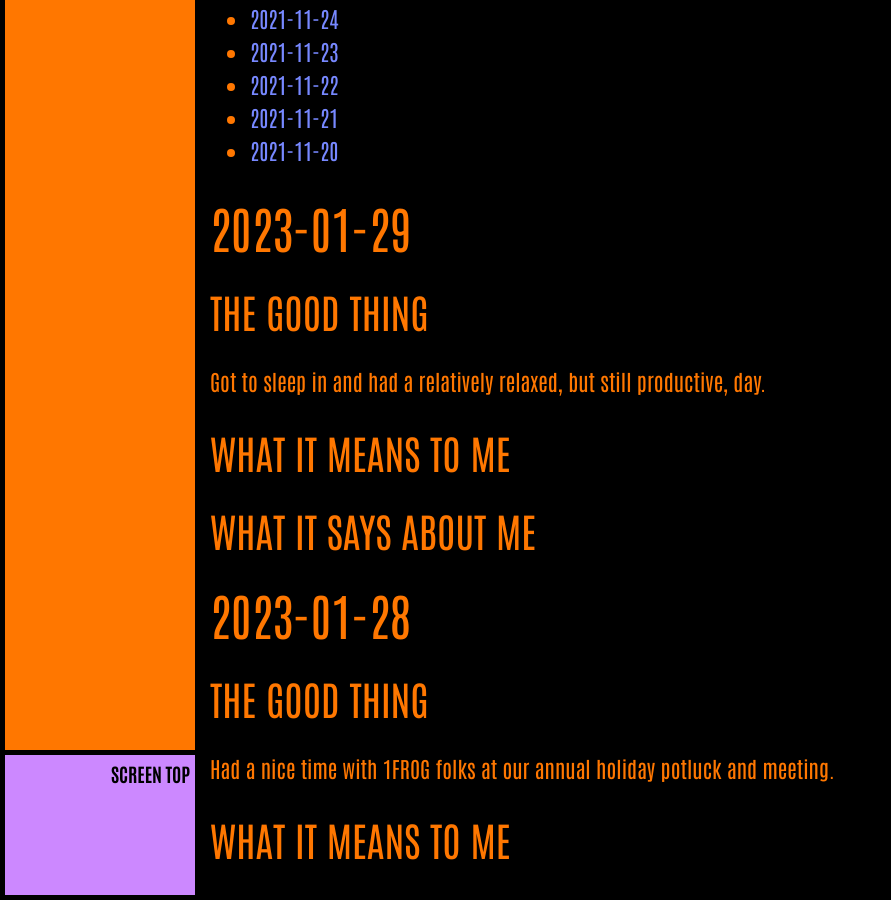
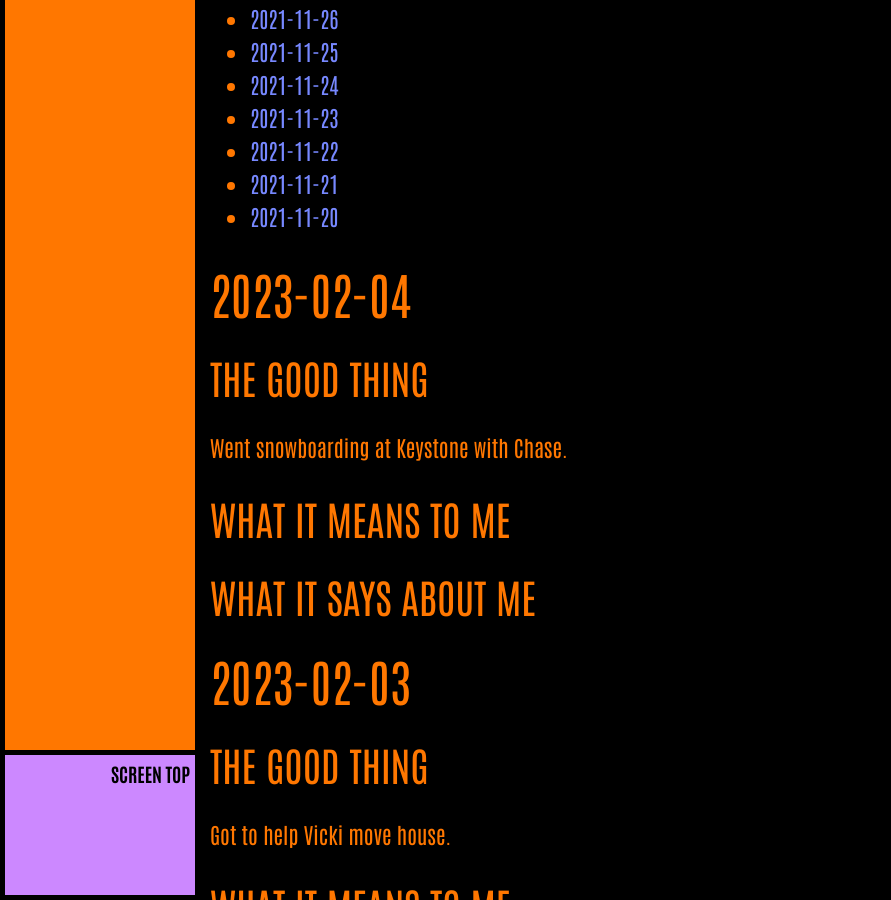
Before and after one commit to ArthurZey/arthurzey.github.io, a Jekyll site: the page built from _pages/one-good-thing.md, in a window 1280 px wide and 900 px high, scrolled down 9108 px. Shown: the whole window, without its empty margins (0-891 px from the left). Built offline with Jekyll 4.4.1, drawn with Linux system fonts in a browser that asks for light colours; some of the changed text lies outside the part shown.

Commit message:
added stub for 2023-02-03

```diff
--- a/_pages/one-good-thing.md
+++ b/_pages/one-good-thing.md
@@ -2,7 +2,7 @@
 title: One Good Thing
 description: "Accomplishments, happenings, etc, this is probably a good way to cultivate gratitude and a value orientation."
 date: "2021-12-05"
-last_modified_at: "2023-01-30T14:32:22+00:00"
+last_modified_at: "2023-02-06T13:34:42+00:00"
 tags:
   - happenings
   - draft
@@ -13,6 +13,24 @@
 {:toc}
 {::options toc_levels="2" /}
 
+## 2023-02-04
+### The Good Thing
+Went snowboarding at Keystone with Chase.
+### What It Means to Me
+
+### What It Says about Me
+
+
+## 2023-02-03
+### The Good Thing
+Got to help Vicki move house.
+### What It Means to Me
+
+### What It Says about Me
+
+
+
+
 ## 2023-01-29
 ### The Good Thing
 Got to sleep in and had a relatively relaxed, but still productive, day.
```
